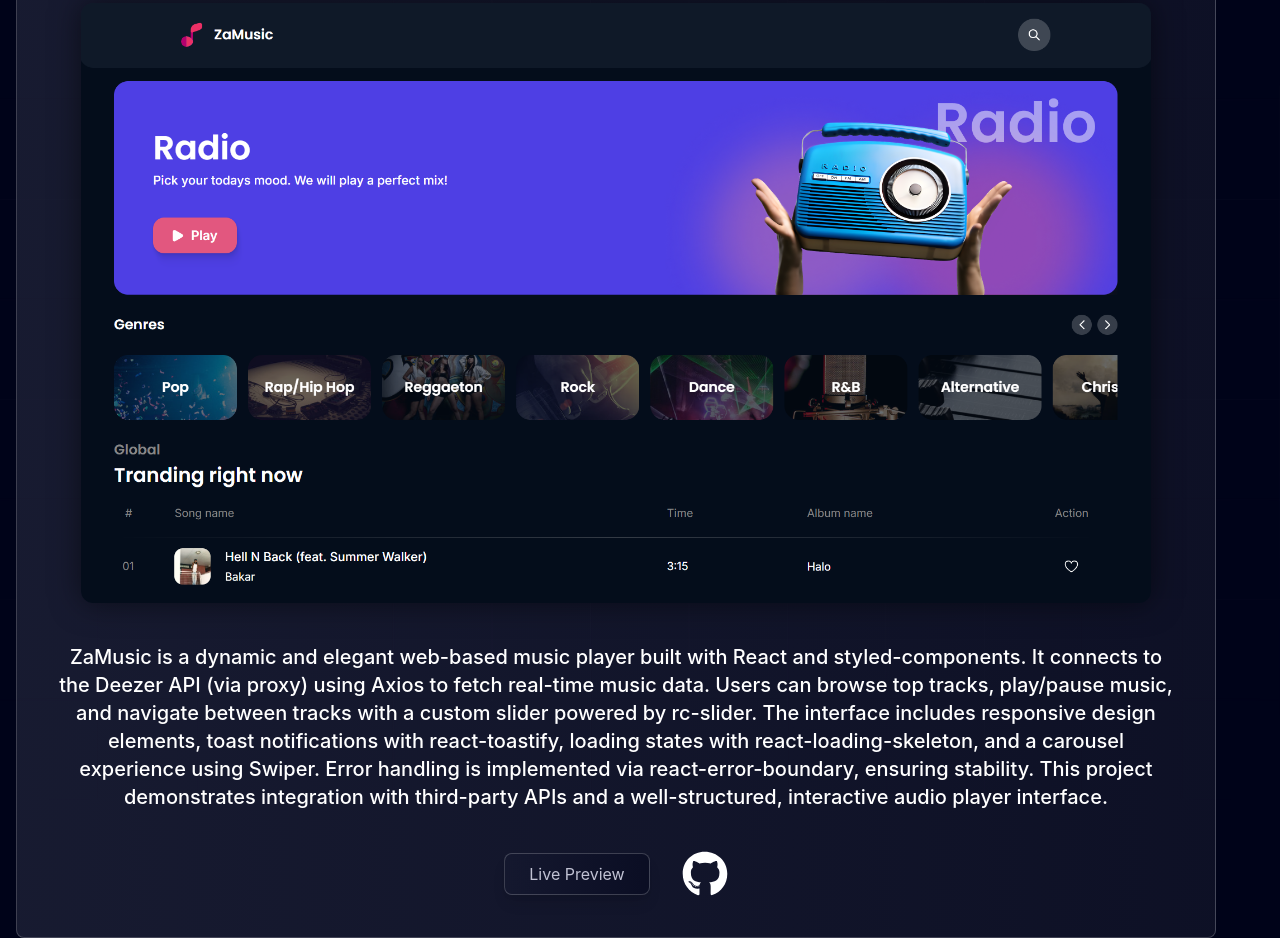
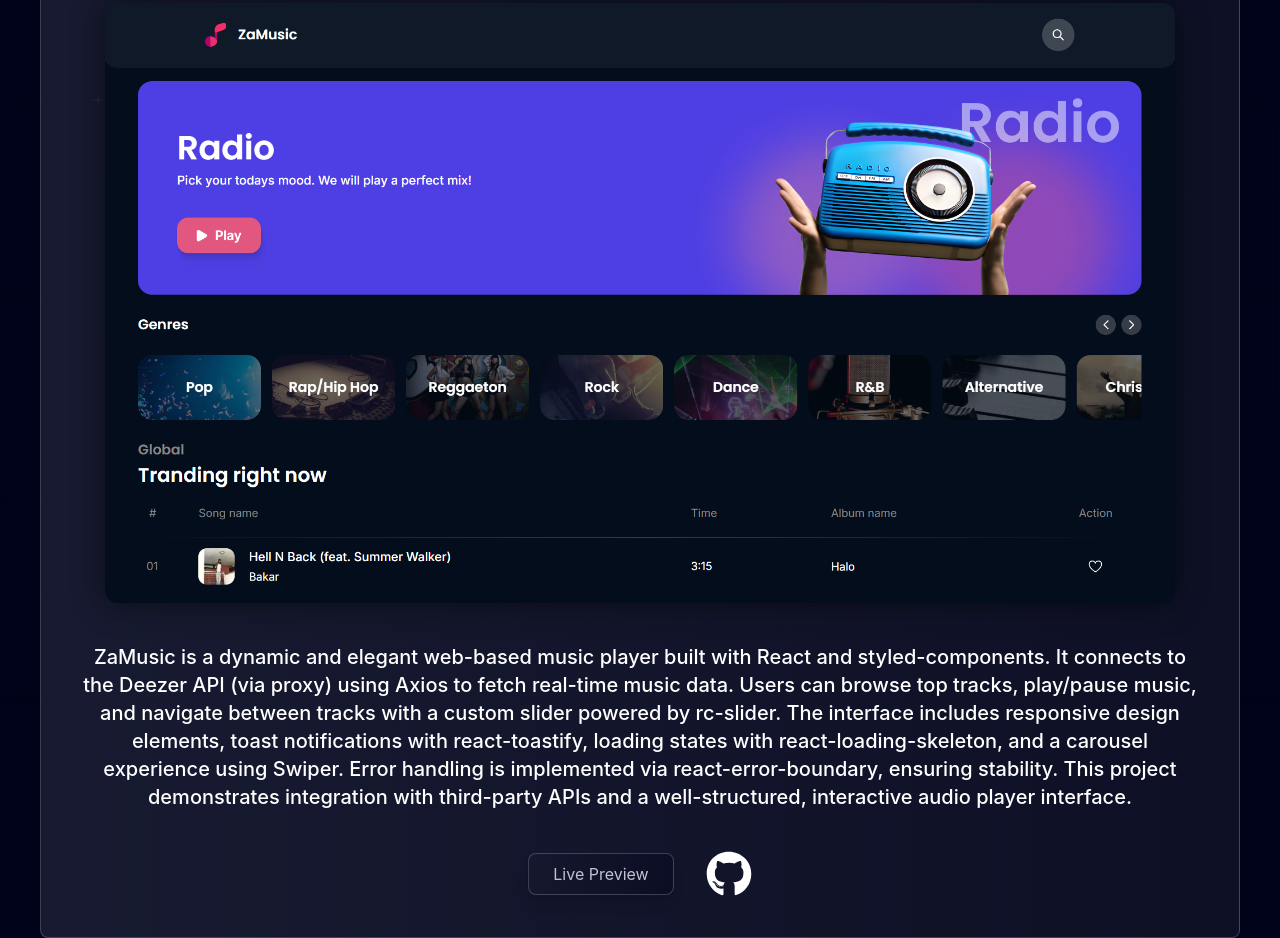
Before and after one commit to Nikolic1992/my-portfolio, a React (Vite) app: page /1 in a window 1280 px wide. Built offline with nearby package versions, Linux system fonts and the light colour scheme.

Commit message:
fix: fix justify-center on main div

```diff
--- a/src/pages/ProjectPage.tsx
+++ b/src/pages/ProjectPage.tsx
@@ -38,7 +38,7 @@
   }
 
   return (
-    <div className="relative flex h-screen items-center justify-start bg-[url('/grid-pattern.png')] bg-cover bg-center bg-no-repeat px-4">
+    <div className="relative flex h-screen items-center justify-center bg-[url('/grid-pattern.png')] bg-cover bg-center bg-no-repeat px-4">
       <div className="relative flex w-full max-w-[1200px] flex-col items-center gap-10 rounded-lg border border-white/20 bg-white/10 bg-[linear-gradient(90deg,rgba(22,26,49,0.6)_0%,rgba(6,9,31,0.6)_100%)] p-10 pt-16 text-center md:min-h-[600px]">
         <button
           onClick={handleBack}
```
